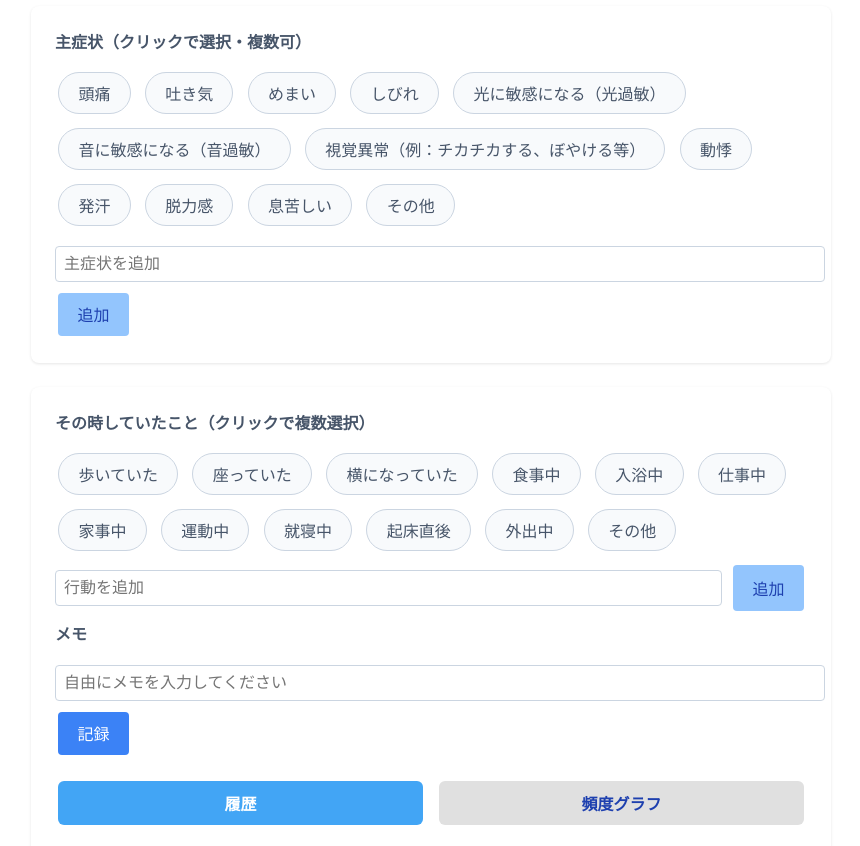
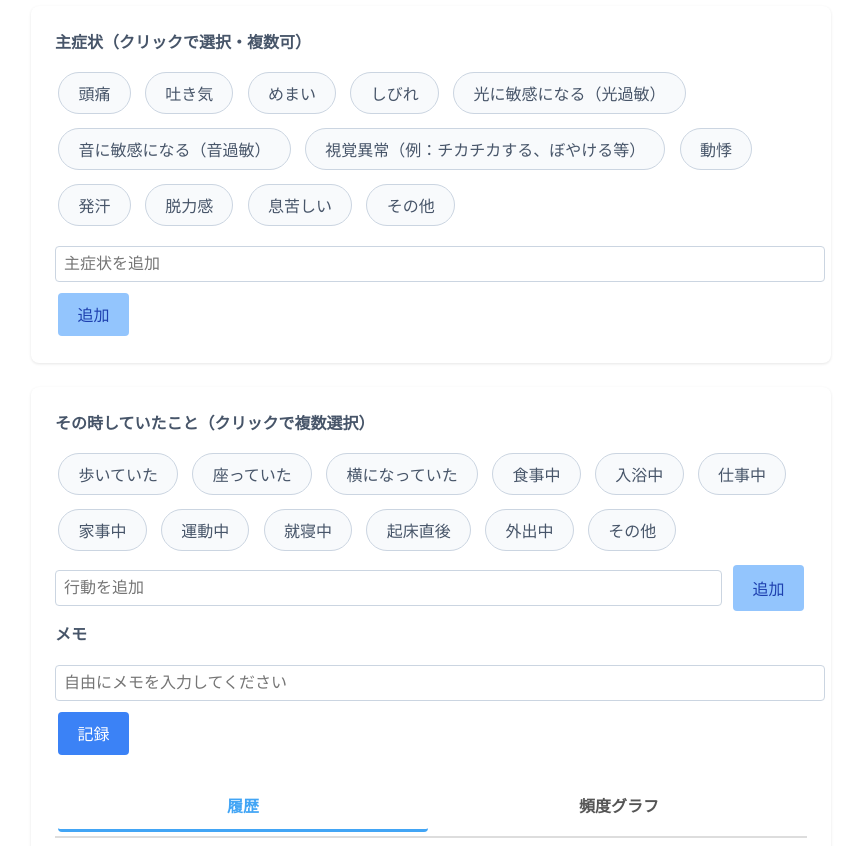
Before and after one commit to chi3jp/health-log, a plain HTML site: page index.html in a window 1280 px wide. Shown: the part 104-950 px from the top of the page, without its empty margins (209-1069 px from the left). Drawn offline with nearby package versions, Linux system fonts and the light colour scheme.

Commit message:
style: タブUIを下線タブデザインに変更

```diff
--- a/style.css
+++ b/style.css
@@ -60,6 +60,12 @@ button:hover {
   box-shadow: 0 2px 4px rgba(0,0,0,0.1);
 }
 
+.period-select {
+  padding: 6px 10px;
+  border-radius: 4px;
+  border: 1px solid #ccc;
+}
+
 .chart-container h2 {
   margin-top: 0;
   margin-bottom: 15px;
@@ -74,26 +80,29 @@ button:hover {
 
 .tab-nav {
   display: flex;
-  gap: 10px;
+  gap: 0;
   margin: 20px 0;
+  border-bottom: 2px solid #ddd;
 }
 
 .tab-btn {
   flex: 1;
-  padding: 10px;
+  padding: 12px 16px;
   border: none;
-  background: #e0e0e0;
-  border-radius: 6px;
+  background: transparent;
   cursor: pointer;
   font-weight: bold;
-  transition: background 0.2s;
+  border-bottom: 3px solid transparent;
+  transition: border-color 0.2s, color 0.2s;
+  color: #555;
 }
 .tab-btn.active {
-  background: #42a5f5;
-  color: #fff;
+  color: #42a5f5;
+  border-bottom-color: #42a5f5;
 }
 .tab-btn:hover:not(.active) {
-  background: #d5d5d5;
+  color: #000;
+  background: rgba(0,0,0,0.04);
 }
 
 .tab-content { display: none; }
```
